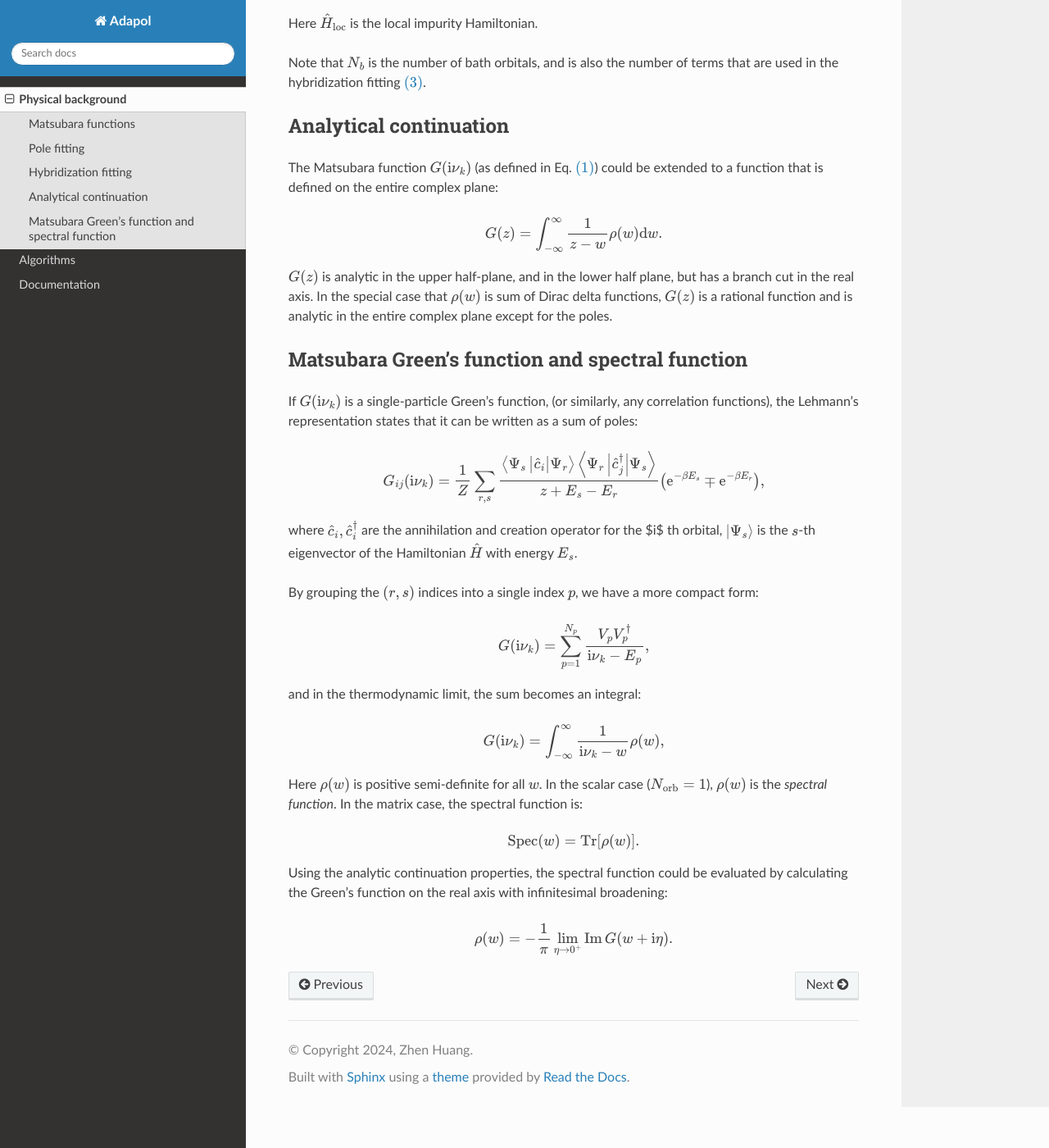
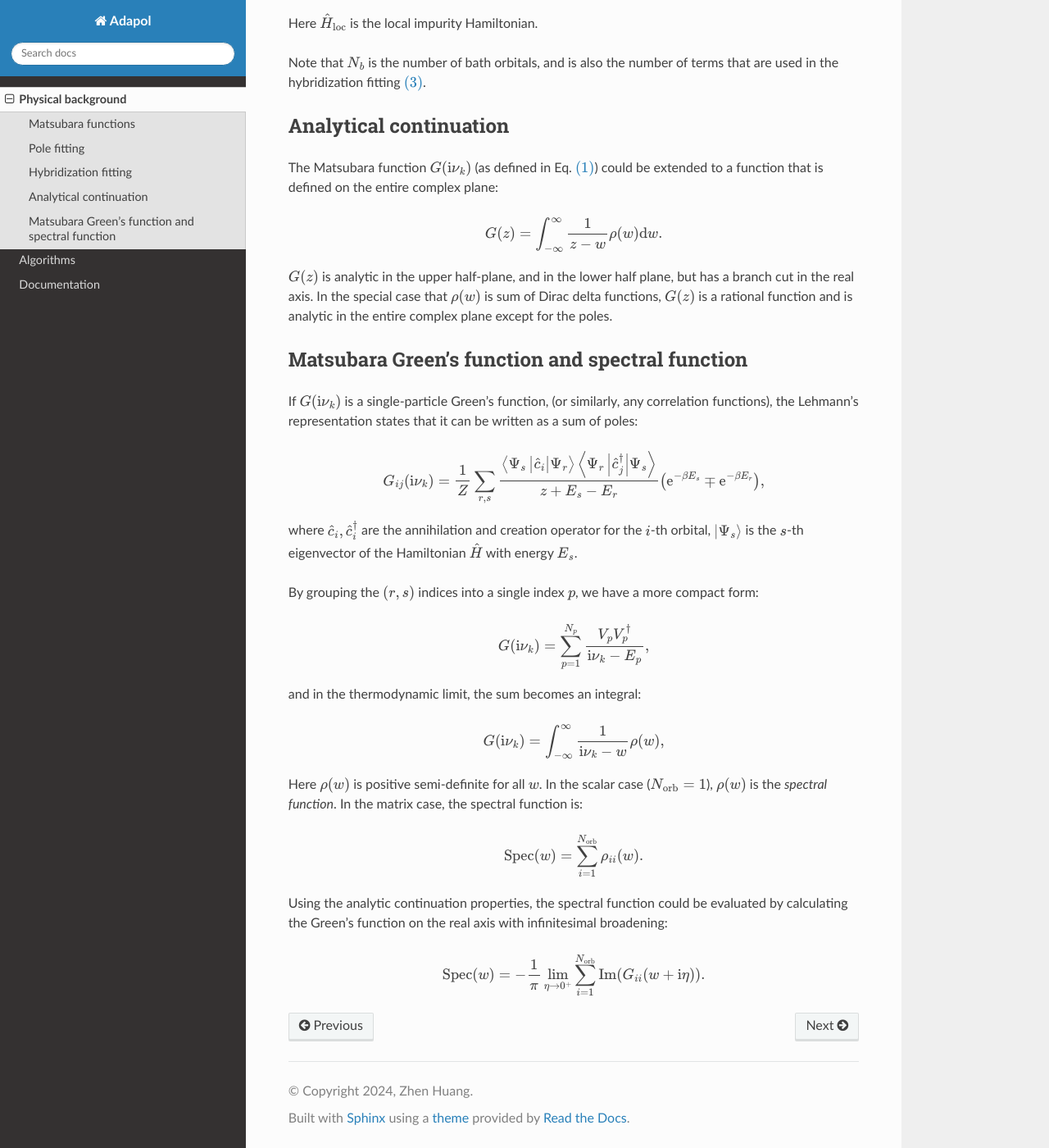
Before and after one commit to flatironinstitute/adapol, a Sphinx documentation site: the page built from doc/theories.rst, in a window 1280 px wide and 1400 px high, scrolled down 1595 px. Shown: the whole window at 82% size. Built offline with Sphinx 7.4.7 and the Read the Docs theme 2.0.0, drawn with Linux system fonts in a browser that asks for light colours.

Commit message:
Fix notations in spectral functions

```diff
--- a/doc/theories.rst
+++ b/doc/theories.rst
@@ -109,7 +109,7 @@ If :math:`G(\mathrm i\nu_k)` is a single-particle Green's function, (or similarl
 
     G_{ij}(\mathrm i\nu_k) =\frac{1}{Z} \sum_{r, s} \frac{\left\langle\Psi_s\left|\hat{c}_i\right| \Psi_r\right\rangle\left\langle\Psi_r\left|\hat{c}_j^{\dagger}\right| \Psi_s\right\rangle}{z+E_s-E_r}\left(\mathrm{e}^{-\beta E_s} \mp \mathrm{e}^{-\beta E_r}\right),
 
-where :math:`\hat{c}_i, \hat{c}_i^{\dagger}` are the annihilation and creation operator for the $i$ th orbital, :math:`\left|\Psi_s\right\rangle` is the :math:`s`-th eigenvector of the Hamiltonian :math:`\hat H` with energy :math:`E_s`.
+where :math:`\hat{c}_i, \hat{c}_i^{\dagger}` are the annihilation and creation operator for the :math:`i`-th orbital, :math:`\left|\Psi_s\right\rangle` is the :math:`s`-th eigenvector of the Hamiltonian :math:`\hat H` with energy :math:`E_s`.
 
 By grouping the :math:`(r,s)` indices into a single index :math:`p`, we have a more compact form:
 
@@ -128,11 +128,11 @@ In the matrix case, the spectral function is:
 
 .. math::
 
-        {\mathrm{Spec}}(w) = \operatorname{Tr}[\rho(w)].
+        {\mathrm{Spec}}(w) = \sum_{i=1}^{N_{\text{orb}}}\rho_{ii}(w).
 
 Using the analytic continuation properties,
 the spectral function could be evaluated by calculating the Green's function on the real axis with infinitesimal broadening:
 
 .. math::
 
-        \rho(w) = -\frac{1}{\pi} \lim_{\eta\to 0^+} \operatorname{Im} G(w+\mathrm i\eta).
+        \mathrm{Spec}(w) = -\frac{1}{\pi} \lim_{\eta\to 0^+}  \sum_{i=1}^{N_{\text{orb}}} \operatorname{Im} (G_{ii}(w+\mathrm i\eta)).
```
